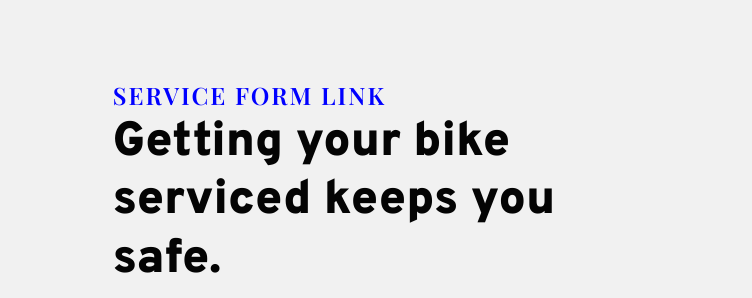
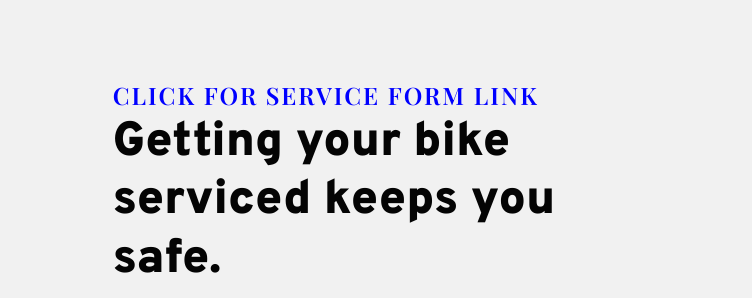
Before and after one commit to saucyeti/website, a plain HTML site: page index.html in a window 1280 px wide. Shown: the part 179-477 px from the top of the page, 0-752 px from the left. Drawn offline with nearby package versions, Linux system fonts and the light colour scheme; a web font is replaced by a local one.

Commit message:
Update index.html

```diff
--- a/index.html
+++ b/index.html
@@ -100,7 +100,7 @@
                     rel="noreferrer noopener"
                     class="home-link08"
                   >
-                    <span class="home-text"><FONT COLOR = BLUE>SERVICE FORM LINK<FONT COLOR = BLACK></span>
+                    <span class="home-text"><FONT COLOR = BLUE>CLICK FOR SERVICE FORM LINK<FONT COLOR = BLACK></span>
                     <br />
                   </a>
               <h1 class="home-heading2 Section-Heading">
```
